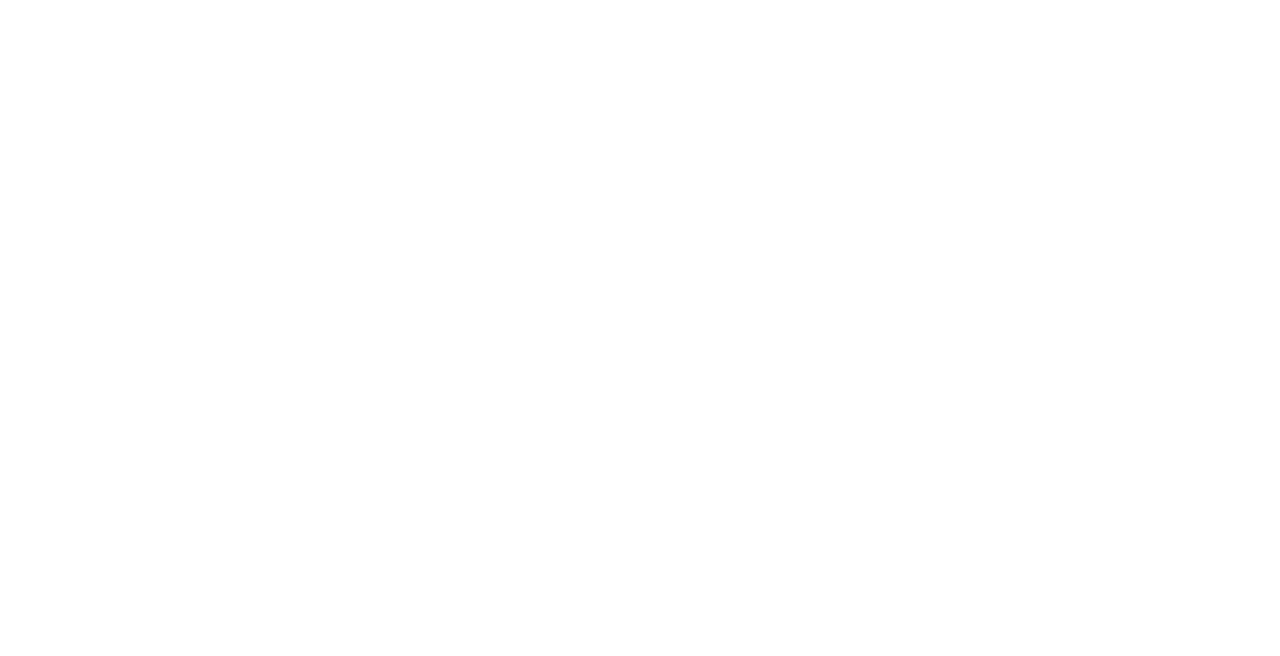
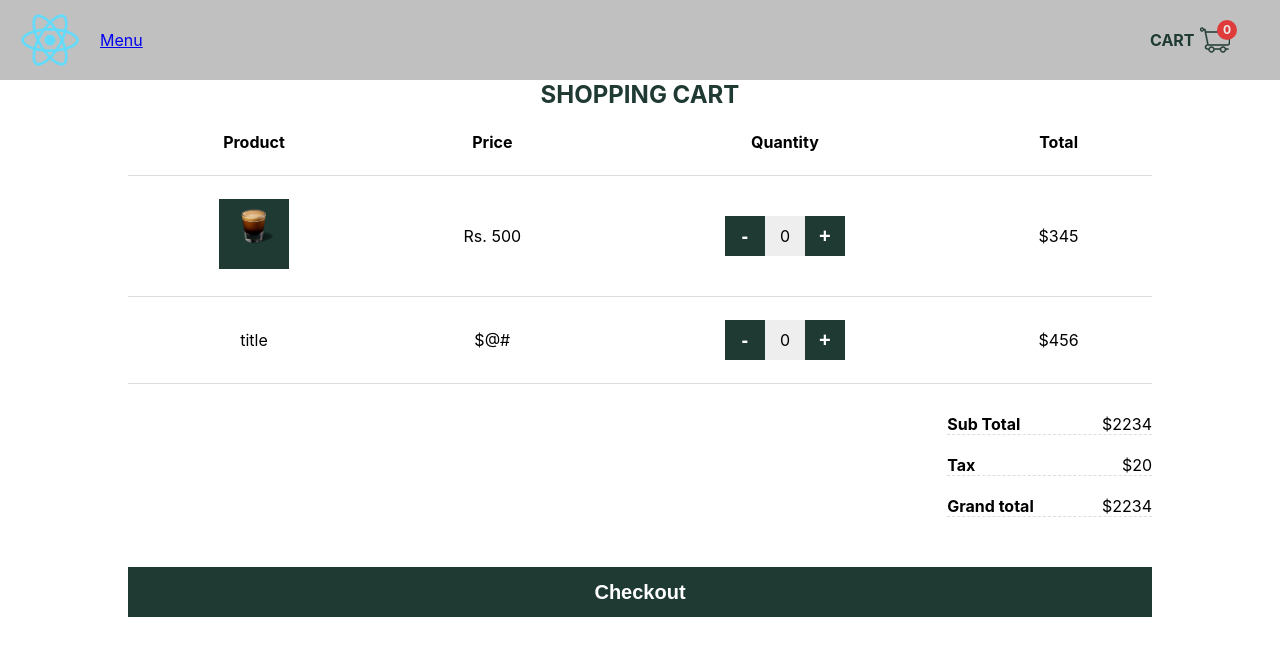
Before and after one commit to DuhaAbdullah/coffee_shop, a React (Create React App) app: page /cart in a window 1280 px wide. Before the commit this address had no page. Shown: the top 656 px of the page. Built offline with nearby package versions, Linux system fonts and the light colour scheme.

Commit message:
01/07/2022 8:54

```diff
--- a/src/App.css
+++ b/src/App.css
@@ -1,3 +1,19 @@
+body {
+  margin: 0;
+  padding: 0;
+}
+
+h1,
+h2,
+h3,
+h4,
+h5,
+h6,
+p {
+  margin: 0;
+  padding: 0;
+}
+
 .bar {
   background: rgb(192, 192, 192);
   min-height: 80px;
@@ -21,6 +37,55 @@
 
 .menu-container {
   padding: 50px;
+}
+
+.cart-container {
+  display: flex;
+  align-items: center;
+  justify-content: space-between;
+  width: 80px;
+  position: absolute;
+  right: 50px;
+  color: #1f3933;
+  fill: #1f3933;
+  text-decoration: none;
+  font-weight: bold;
+}
+
+.cart-container svg {
+  stroke: #1f3933;
+  stroke-width: 1px;
+  width: 30px;
+  height: 30px;
+}
+
+.cart-badge {
+  width: 20px;
+  height: 20px;
+  background-color: rgb(223, 59, 59);
+  border-radius: 50%;
+  position: absolute;
+  right: -7px;
+  top: -5px;
+  display: flex;
+  align-items: center;
+  justify-content: center;
+}
+
+.cart-badge p {
+  margin: 0;
+  color: #eee;
+  font-size: 12px;
+  margin-bottom: 2px;
+}
+
+/* .cart-container:hover {
+  color: #ccc;
+  fill: #ccc;
+} */
+
+.cart-name {
+  text-align: center;
 }
 
 .categories-container {
@@ -93,7 +158,6 @@
 .product-image-container {
   height: 500px;
   width: 500px;
-  background: red;
   /* border-radius: 8px; */
 }
 
@@ -184,12 +248,18 @@
 }
 
 .app-button:hover {
-  color: #000;
+  color: #1f3933;
   background-color: #fff;
 }
 
 .app-button:active {
   background-color: #eee;
+}
+
+.app-button:disabled {
+  color: #ccc;
+  background-color: #eee;
+  border: #ccc;
 }
 
 .counter-button {
@@ -215,3 +285,70 @@
   padding: 10px 0;
   background: #eee;
 }
+
+.warning-message {
+  color: rgb(223, 59, 59);
+  font-size: 15px;
+}
+
+.cart-title h2 {
+  text-align: center;
+  color: #1f3933;
+}
+
+.cart-product-container {
+  padding: 0 10%;
+}
+
+.cart-product-headings {
+  display: block;
+  padding: 0;
+  margin: 0 0 0 30px;
+}
+
+.cart-table {
+  width: 100%;
+  border-collapse: collapse;
+}
+
+.cart-table tr {
+  border-bottom: 0.5pt solid #ddd;
+}
+
+.cart-table th,
+td {
+  text-align: center;
+  padding: 23px;
+}
+
+.cart-table img {
+  height: 70px;
+  width: 70px;
+}
+
+.cart-quantity-counter {
+  width: 120px;
+  margin: 0 auto;
+}
+
+.cart-total {
+  display: flex;
+  flex-direction: column;
+  align-items: flex-end;
+  margin: 20px 0;
+}
+
+.sub-total,
+.total,
+.tax {
+  display: flex;
+  justify-content: space-between;
+  width: 20%;
+  margin: 10px 0;
+  border-bottom: 1px dashed #ddd;
+}
+
+.checkout-button-container {
+  display: flex;
+  justify-content: flex-end;
+}
--- /dev/null
+++ b/src/common/quantityCounter.jsx
@@ -0,0 +1,18 @@
+import { useState } from "react";
+import Button from "./button";
+
+function QuantityCounter(props) {
+  return (
+    <div className={`sub-counter-container ${props.className}`}>
+      <Button onClick={props.onDecrement} className="counter-button">
+        -
+      </Button>
+      <div className="results">{props.quantity}</div>
+      <Button onClick={props.onIncrement} className="counter-button">
+        +
+      </Button>
+    </div>
+  );
+}
+
+export default QuantityCounter;
--- a/src/components/navBar.jsx
+++ b/src/components/navBar.jsx
@@ -1,6 +1,6 @@
 import { useState } from "react";
 import { Link } from "react-router-dom";
-
+import CartIcon from "../icons/cartIcon";
 function NavBar() {
   const [name, setName] = useState("Menu");
 
@@ -14,6 +14,13 @@
         <img src="/logo192.png" />
       </div>
       <Link to="/menu">{name}</Link>
+      <Link className="cart-container" to="/cart">
+        <p className="cart-name">CART</p>
+        <CartIcon />
+        <div className="cart-badge">
+          <p>0</p>
+        </div>
+      </Link>
     </div>
   );
 }
--- /dev/null
+++ b/src/icons/cartIcon.jsx
@@ -0,0 +1,17 @@
+function CartIcon() {
+  return (
+    <svg
+      xmlns="http://www.w3.org/2000/svg"
+      x="0"
+      y="0"
+      enableBackground="new 0 0 60 60"
+      version="1.1"
+      viewBox="0 0 60 60"
+      xmlSpace="preserve"
+    >
+      <path d="M11.68 13l-.833-5h-2.99C7.411 6.28 5.859 5 4 5 1.794 5 0 6.794 0 9s1.794 4 4 4c1.859 0 3.411-1.28 3.858-3h1.294l.5 3h-.038l5.171 26.016c-2.465.188-4.518 2.086-4.76 4.474A5.013 5.013 0 0015 49h2c0 3.309 2.691 6 6 6s6-2.691 6-6h11c0 3.309 2.691 6 6 6s6-2.691 6-6h4a1 1 0 100-2h-4.35c-.826-2.327-3.043-4-5.65-4s-4.824 1.673-5.65 4h-11.7c-.826-2.327-3.043-4-5.65-4s-4.824 1.673-5.65 4H15a3.01 3.01 0 01-2.224-.993 2.968 2.968 0 01-.761-2.316c.152-1.509 1.546-2.69 3.173-2.69h39.824A4.994 4.994 0 0060 36.013V13H11.68zM4 11c-1.103 0-2-.897-2-2s.897-2 2-2 2 .897 2 2-.897 2-2 2zm42 34c2.206 0 4 1.794 4 4s-1.794 4-4 4-4-1.794-4-4 1.794-4 4-4zm-23 0c2.206 0 4 1.794 4 4s-1.794 4-4 4-4-1.794-4-4 1.794-4 4-4zm35-8.987A2.99 2.99 0 0155.013 39H16.821l-4.77-24H58v21.013z"></path>
+    </svg>
+  );
+}
+
+export default CartIcon;
--- /dev/null
+++ b/src/pages/cart.jsx
@@ -0,0 +1,92 @@
+import QuantityCounter from "../common/quantityCounter";
+import NavBar from "../components/navBar";
+import { useState } from "react";
+import data from "../data.json";
+import Button from "../common/button";
+
+function Cart() {
+  const [count, setCount] = useState(0);
+  function incrementCount(e) {
+    if (count < 10) {
+      setCount(count + 1);
+    }
+  }
+
+  function decrementCount(e) {
+    if (count > 0) {
+      setCount(count - 1);
+    }
+  }
+
+  // console.log(data)
+
+  return (
+    <div>
+      <NavBar />
+      <div className="cart-title">
+        <h2>SHOPPING CART</h2>
+      </div>
+      <div className="cart-product-container">
+        <table className="cart-table">
+          <thead>
+            <tr>
+              <th>Product</th>
+              <th>Price</th>
+              <th>Quantity</th>
+              <th>Total</th>
+            </tr>
+          </thead>
+          <tbody>
+            <tr>
+              <td>
+                <img src="/images/hot-espresso.webp" />
+              </td>
+              <td>Rs. 500</td>
+              <td>
+                <QuantityCounter
+                  className="cart-quantity-counter"
+                  onIncrement={incrementCount}
+                  onDecrement={decrementCount}
+                  quantity={count}
+                />
+              </td>
+              <td>$345</td>
+            </tr>
+            <tr>
+              <td>title</td>
+              <td>$@#</td>
+              <td>
+                <QuantityCounter
+                  className="cart-quantity-counter"
+                  onIncrement={incrementCount}
+                  onDecrement={decrementCount}
+                  quantity={count}
+                />
+              </td>
+              <td>$456</td>
+            </tr>
+          </tbody>
+        </table>
+        <div className="cart-total">
+          <div className="sub-total">
+            <h4>Sub Total</h4>
+            <p>$2234</p>
+          </div>
+          <div className="tax">
+            <h4>Tax</h4>
+            <p>$20</p>
+          </div>
+          <div className="total">
+            <h4>Grand total</h4>
+            <p>$2234</p>
+          </div>
+        </div>
+        <div className="checkout-button-container">
+          <Button className="checkout-button">Checkout</Button>
+        </div>
+      </div>
+    </div>
+  );
+}
+
+export default Cart;
--- a/src/pages/singleProductPage.jsx
+++ b/src/pages/singleProductPage.jsx
@@ -1,20 +1,23 @@
 import { useParams } from "react-router-dom";
 import NavBar from "../components/navBar";
-import categories from "../data.json";
+
 import { useLocation } from "react-router-dom";
 import Button from "../common/button";
 import { useState } from "react";
 
+import QuantityCounter from "../common/quantityCounter";
+
 function SingleProductPage() {
   const params = useParams();
   const location = useLocation();
-
   const [count, setCount] = useState(0);
 
   const { image, name, price, description, sizes } = location.state;
 
   function click(e) {
     console.log(e);
+    //product has id and we need to paass the id
+    //<Category link={cart} data={drink} name={name} image={image} />;
   }
 
   function handleSizeChange(e) {
@@ -32,7 +35,6 @@
       setCount(count - 1);
     }
   }
-
   return (
     <div>
       <NavBar />
@@ -62,21 +64,18 @@
           </div>
           <div className="counter-container">
             <p>Quantity:</p>
-            <div className="sub-counter-container">
-              <Button onClick={decrementCount} className="counter-button">
-                -
-              </Button>
-              <div className="results">{count}</div>
-              <Button onClick={incrementCount} className="counter-button">
-                +
-              </Button>
-            </div>
+            <QuantityCounter onIncrement={incrementCount} onDecrement={decrementCount} quantity={count}/>
           </div>
-          <Button  disabled={true} onClick={click}>Add to cart</Button>
+          <Button disabled={count > 0 ? false : true} onClick={click}>
+            Add to cart
+          </Button>
+          {count <= 0 ? (
+            <p className="warning-message">Please add some quantity!</p>
+          ) : null}
         </div>
       </div>
     </div>
-  )
+  );
 }
 
 export default SingleProductPage;
--- a/src/router/mainRoutes.jsx
+++ b/src/router/mainRoutes.jsx
@@ -2,9 +2,8 @@
 import Home from "../pages/home";
 import ProductsPage from "../pages/productsPage";
 import Menu from "../pages/menu";
-import categories from "../data.json";
-import Category from "../components/category";
 import SingleProductPage from "../pages/singleProductPage";
+import Cart from "../pages/cart";
 
 function MainRouter() {
   return (
@@ -16,6 +15,7 @@
         path="/menu/:category/:productId"
         element={<SingleProductPage />}
       />
+      <Route path="/cart" element={<Cart/>}/>
     </Routes>
   );
 }
```
